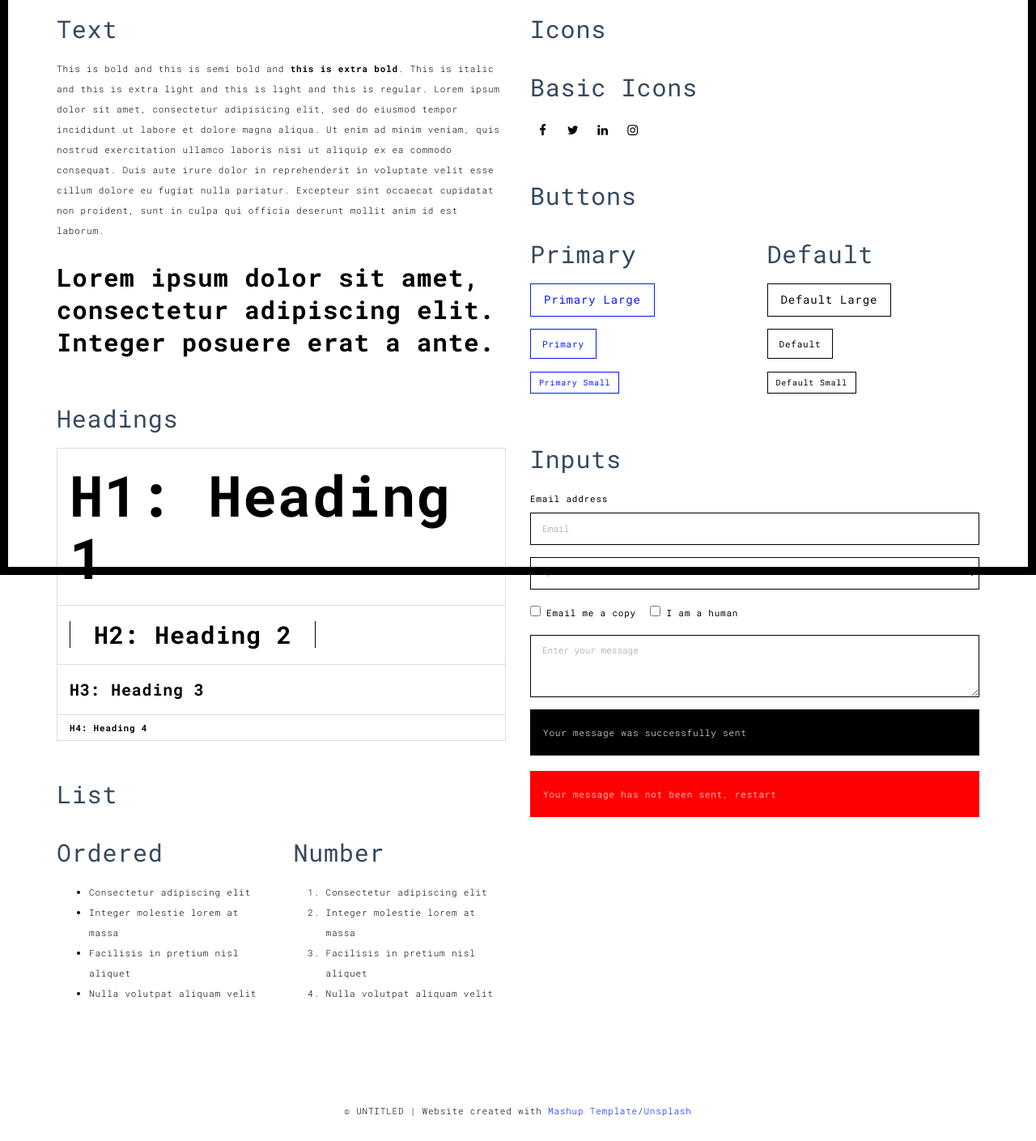
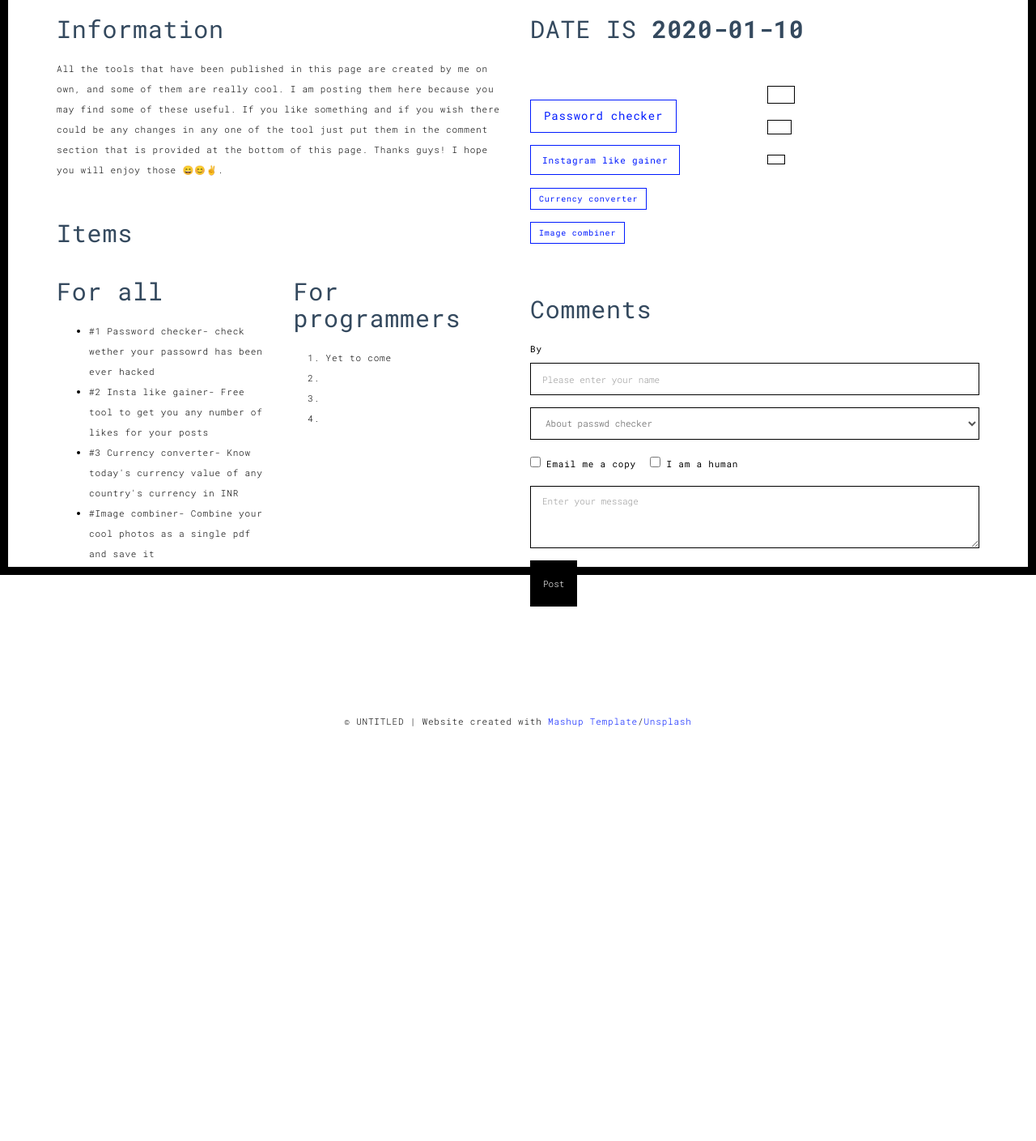
Before and after one commit to sruthik27/portfolio, a Flask app: page /components.html in a window 1280 px wide. Shown: the part 90-1499 px from the top of the page at 81% size. After the commit the page ends 1018 px from the top, so only its background shows below. Run offline with Flask 2, Linux system fonts and the light colour scheme; some libraries are stand-ins or nearby versions.

Commit message:
Updated htmls

```diff
--- a/server.py
+++ b/server.py
@@ -1,6 +1,11 @@
 from flask import Flask, render_template,url_for,request,redirect
 import csv
 app = Flask(__name__)
+import datetime
+now = datetime.datetime.now()
+today_date = now.strftime("%Y-%m-%d")
+
+
 
 @app.route('/')
 def my_home():
@@ -8,7 +13,10 @@ def my_home():
 
 @app.route('/<string:page_name>')
 def go_page(page_name):
-    return render_template(page_name)
+    if page_name == 'components.html':
+        return render_template(page_name,date=today_date)
+    else:
+        return render_template(page_name)
 
 def writing(data):      #Currently
     with open('../database.txt', mode='a') as datum:
@@ -27,7 +35,6 @@ def csvwriting(data):
 
 @app.route('/login', methods=['POST', 'GET'])
 def login():
-    error = None
     if request.method == 'POST':
         try:
             dataa = dict(request.form)
--- a/templates/components.html
+++ b/templates/components.html
@@ -13,9 +13,9 @@
   <meta name="msapplication-tap-highlight" content="no">
 
   <link rel="apple-touch-icon" sizes="180x180" href="../static/assets/apple-icon-180x180.png">
-  <link href="../static/assets/favicon.ico" rel="icon">
+  <link href="../static/assets/favicon.ico.ico" rel="icon">
 
-  <title>Title page</title>
+  <title>Tools page</title>
 
 <link href="../static/main.3f6952e4.css" rel="stylesheet"></head>
 
@@ -58,54 +58,34 @@
       <div class="col-xs-12 col-md-6">
 
         <div class="template-example">
-          <h2 class="template-title-example">Text</h2>
-          <p>This is bold and this is semi bold and <b>this is extra bold</b>. This is italic and this is extra light and this is light
-          and this is regular. Lorem ipsum dolor sit amet, consectetur adipisicing elit, sed do eiusmod
-          tempor incididunt ut labore et dolore magna aliqua. Ut enim ad minim veniam,
-          quis nostrud exercitation ullamco laboris nisi ut aliquip ex ea commodo
-          consequat. Duis aute irure dolor in reprehenderit in voluptate velit esse
-          cillum dolore eu fugiat nulla pariatur. Excepteur sint occaecat cupidatat non
-          proident, sunt in culpa qui officia deserunt mollit anim id est laborum.
-
-          <blockquote>
-            <p>Lorem ipsum dolor sit amet, consectetur adipiscing elit. Integer posuere erat a ante.</p>
-          </blockquote>
-
-          </p>
-        </div>
-
-        <div class="template-example">
-          <h2 class="template-title-example">Headings</h2>
-
-          <table class="table table-bordered">
-            <tr><td><h1>H1: Heading 1</h1></td></tr>
-            <tr><td><h2>H2: Heading 2</h2></td></tr>
-            <tr><td><h3>H3: Heading 3</h3></td></tr>
-            <tr><td><h4>H4: Heading 4</h4></td></tr>
-          </table>
+          <h2 class="template-title-example">Information</h2>
+          <p>All the tools that have been published in this page are created by me on own, and some of them are really cool.
+            I am posting them here because you may find some of these useful. If you like something and if you wish there could be any changes in any one of the tool
+            just put them in the comment section that is provided at the bottom of this page. Thanks guys! I hope you will
+            enjoy those 😄😊✌.
 
         </div>
 
 
         <div class="template-example">
-          <h2 class="template-title-example">List</h2>
+          <h2 class="template-title-example">Items</h2>
           <div class="row">
             <div class="col-md-6">
-              <h3 class="template-title-example">Ordered</h3>
+              <h3 class="template-title-example">For all</h3>
               <ul>
-                <li>Consectetur adipiscing elit</li>
-                <li>Integer molestie lorem at massa</li>
-                <li>Facilisis in pretium nisl aliquet</li>
-                <li>Nulla volutpat aliquam velit</li>
+                <li>#1 Password checker- check wether your passowrd has been ever hacked</li>
+                <li>#2 Insta like gainer- Free tool to get you any number of likes for your posts</li>
+                <li>#3 Currency converter- Know today's currency value of any country's currency in INR </li>
+                <li>#Image combiner- Combine your cool photos as a single pdf and save it </li>
               </ul>
             </div>
             <div class="col-md-6">
-              <h3 class="template-title-example">Number</h3>
+              <h3 class="template-title-example">For programmers</h3>
               <ol>
-                <li>Consectetur adipiscing elit</li>
-                <li>Integer molestie lorem at massa</li>
-                <li>Facilisis in pretium nisl aliquet</li>
-                <li>Nulla volutpat aliquam velit</li>
+                <li>Yet to come</li>
+                <li></li>
+                <li></li>
+                <li></li>
               </ol>
             </div>
           </div>
@@ -115,34 +95,13 @@
 
       <div class="col-xs-12 col-md-6">
         <div class="template-example">
-          <h2 class="template-title-example">Icons</h2>
+          <h2 class="template-title-example">DATE IS <strong>{{date}}</strong> </h2>
+
 
           <div class="row">
 
             <div class="col-md-6">
-               <h3 class="template-title-example">Basic Icons</h2>
-                <ul class="list-icons">
-                  <li>
-                    <span class="fa-icon">
-                      <i class="fa fa-facebook"></i>
-                    </span>
-                  </li>
-                  <li>
-                    <span class="fa-icon">
-                      <i class="fa fa-twitter"></i>
-                    </span>
-                  </li>
-                  <li>
-                    <span class="fa-icon">
-                      <i class="fa fa-linkedin"></i>
-                    </span>
-                  </li>
-                  <li>
-                    <span class="fa-icon">
-                      <i class="fa fa-instagram"></i>
-                    </span>
-                  </li>
-                </ul>
+
             </div>
 
           </div>
@@ -154,15 +113,15 @@
         </div>
 
         <div class="template-example">
-          <h2 class="template-title-example">Buttons</h2>
           <div class="row">
             <div class="col-md-6">
-              <h3 class="template-title-example">Primary</h2>
+              <h3 class="template-title-example"></h3>
               <div class="row">
                   <div class="col-md-6">
-                  <p><a href="" class="btn btn-primary btn-lg">Primary Large</a></p>
-                  <p><a href="" class="btn btn-primary">Primary </a></p>
-                  <p><a href="" class="btn btn-primary btn-sm">Primary Small</a></p>
+                  <p><a href="" class="btn btn-primary btn-lg">Password checker</a></p>
+                  <p><a href="" class="btn btn-primary">Instagram like gainer </a></p>
+                  <p><a href="" class="btn btn-primary btn-sm">Currency converter</a></p>
+                    <p><a href="" class="btn btn-primary btn-sm">Image combiner</a></p>
                 </div>
               </div>
 
@@ -170,12 +129,11 @@
             </div>
 
             <div class="col-md-6">
-              <h3 class="template-title-example">Default</h2>
               <div class="row">
                   <div class="col-md-6">
-                  <p><a href="" class="btn btn-default btn-lg">Default Large</a></p>
-                  <p><a href="" class="btn btn-default">Default </a></p>
-                  <p><a href="" class="btn btn-default btn-sm">Default Small</a></p>
+                  <p><a href="" class="btn btn-default btn-lg"></a></p>
+                  <p><a href="" class="btn btn-default"></a></p>
+                  <p><a href="" class="btn btn-default btn-sm"></a></p>
                 </div>
               </div>
 
@@ -184,20 +142,19 @@
         </div>
 
         <div class="template-example">
-          <h2 class="template-title-example">Inputs</h2>
+          <h2 class="template-title-example">Comments</h2>
 
             <div class="form-group">
-              <label for="exampleInputEmail1">Email address</label>
-              <input type="email" class="form-control" id="exampleInputEmail1" placeholder="Email">
+              <label for="exampleInputEmail1">By</label>
+              <input class="form-control" id="exampleInputEmail1" placeholder="Please enter your name">
             </div>
 
             <div class="form-group">
               <select class="form-control">
-                <option>1</option>
-                <option>2</option>
-                <option>3</option>
-                <option>4</option>
-                <option>5</option>
+                <option>About passwd checker</option>
+                <option>About insta bot</option>
+                <option>About currency converter</option>
+                <option>About Image combiner</option>
               </select>
             </div>
 
@@ -215,8 +172,7 @@
               <textarea class="form-control" rows="3" placeholder="Enter your message"></textarea>
             </div>
 
-            <div class="alert alert-success" role="alert">Your message was successfully sent</div>
-            <div class="alert alert-danger" role="alert">Your message has not been sent, restart</div>
+            <button type="submit" class="alert alert-success" role="alert">Post</button>
         </div>
 
 
--- a/templates/index.html
+++ b/templates/index.html
@@ -41,7 +41,7 @@
           <li><a href="./works.html" title="">02 : Works</a></li>
           <li><a href="./about.html" title="">03 : About me</a></li>
           <li><a href="./contact.html" title="">04 : Contact</a></li>
-          <li><a href="./components.html" title="">05 : Components</a></li>
+          <li><a href="./components.html" title="">05 : Tools</a></li>
         </ul>
 
 
```
Also changed, not shown: templates/about.html (+4 -4 lines).
